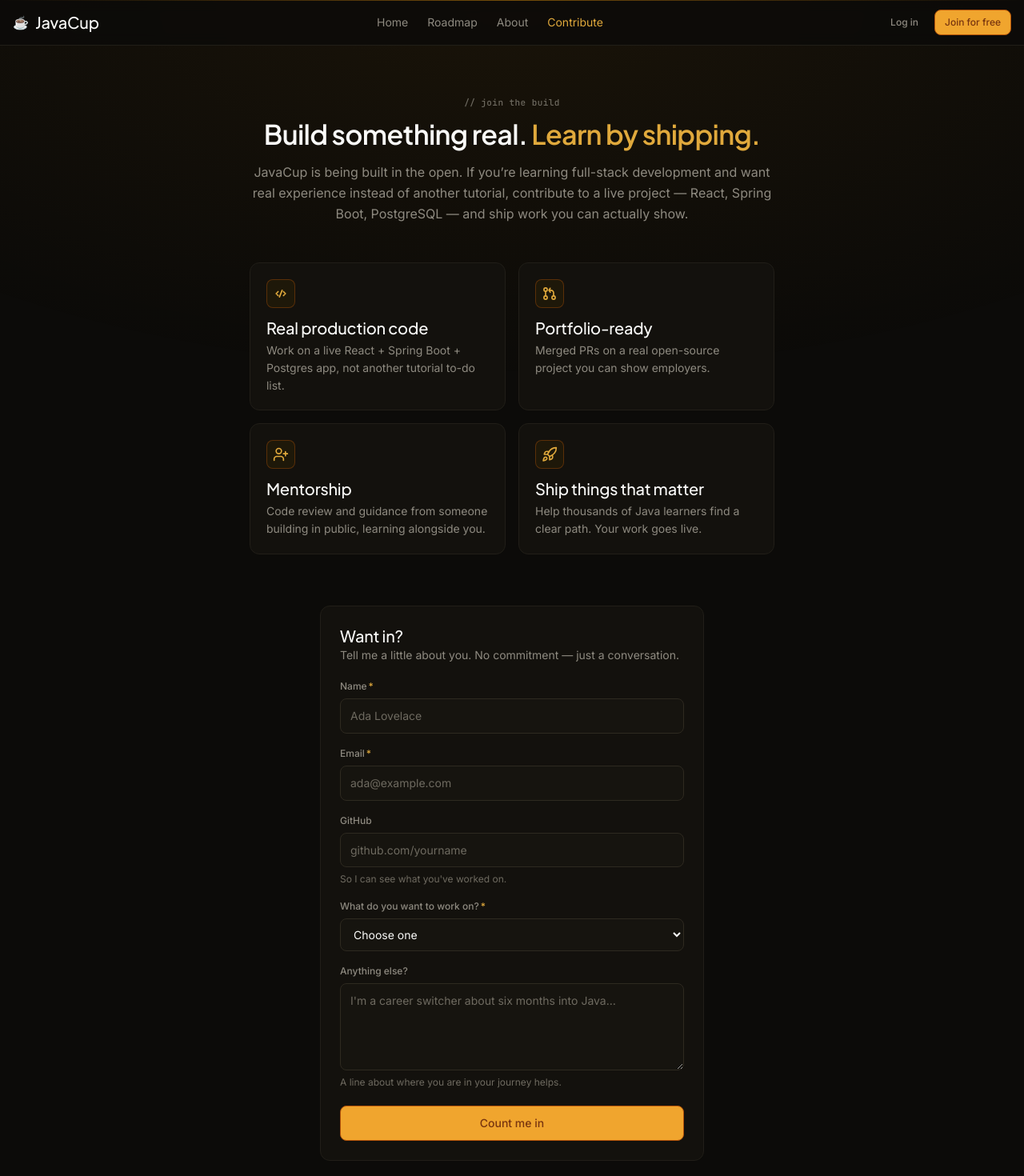
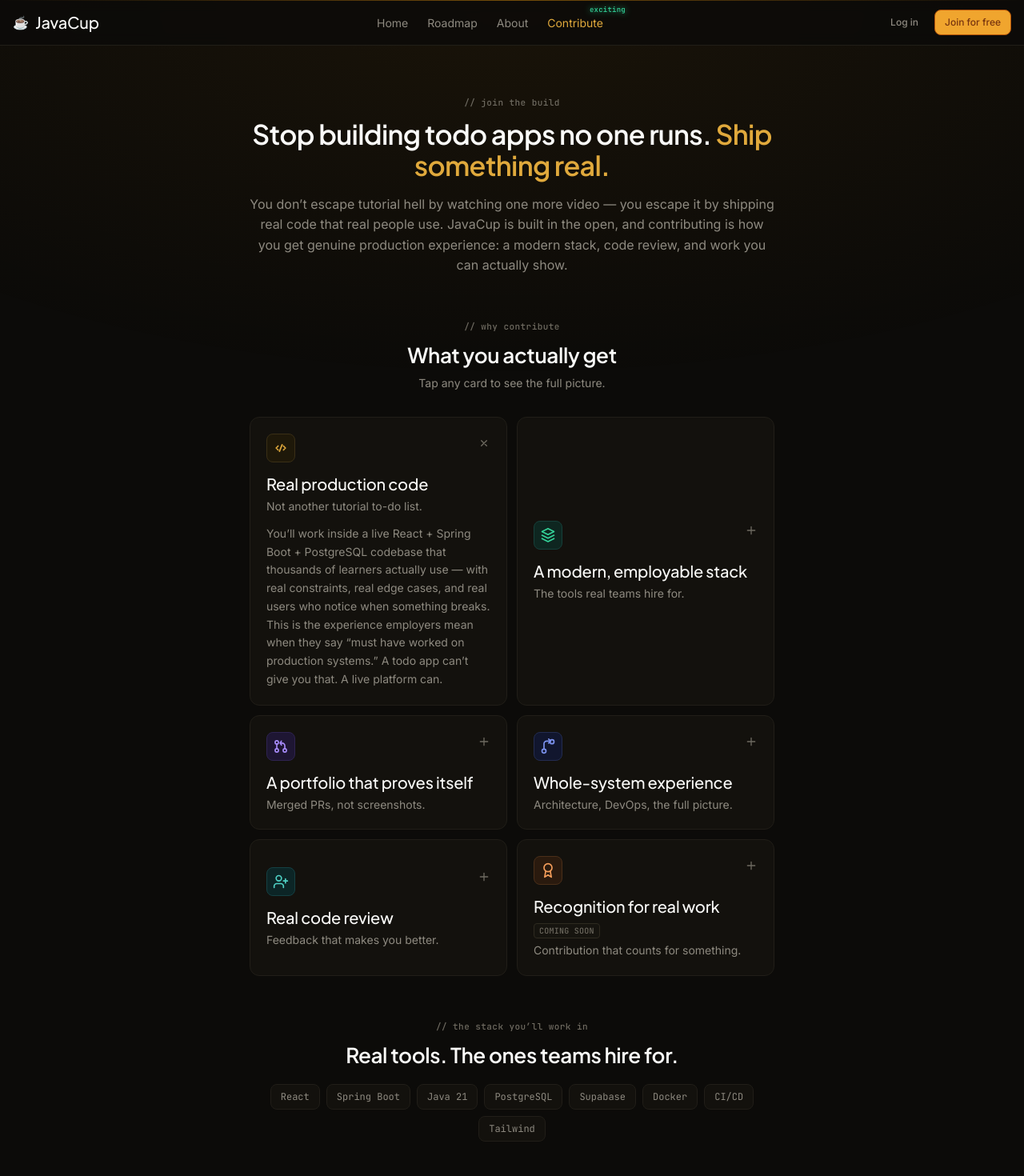
Before and after one commit to SaroshAhmad/javacup, a React (Vite) app in the folder frontend/: page /contribute in a window 1280 px wide. Shown: the top 1470 px of the page at 80% size. Built offline with nearby package versions, Linux system fonts and the light colour scheme.

Commit message:
Contribute page revamp + exciting badge; add ADR 0006 (contributor recognition)

```diff
--- a/frontend/src/components/layout/Footer.jsx
+++ b/frontend/src/components/layout/Footer.jsx
@@ -15,7 +15,7 @@
   {
     heading: 'Community',
     links: [
-      { label: 'Contribute', to: '/contribute' },
+      { label: 'Contribute', to: '/contribute', badge: 'exciting' },
       { label: 'Guidelines', to: '/guidelines' },
     ],
   },
@@ -47,12 +47,22 @@
                 <ul className="mt-3 flex flex-col gap-2">
                   {col.links.map((l) => (
                     <li key={l.label}>
+                      <span className="relative inline-block">
                         <Link
                           to={l.to}
                           className="text-body-md text-text-secondary transition-colors duration-150 hover:text-text-primary"
                         >
                           {l.label}
                         </Link>
+                        {l.badge ? (
+                          <span
+                            className="pointer-events-none absolute -top-2.5 -right-7 animate-badge-pulse font-mono text-[9px] font-medium tracking-wide text-success-bright"
+                            aria-hidden="true"
+                          >
+                            {l.badge}
+                          </span>
+                        ) : null}
+                      </span>
                     </li>
                   ))}
                 </ul>
--- a/frontend/src/components/layout/Navbar.jsx
+++ b/frontend/src/components/layout/Navbar.jsx
@@ -9,12 +9,16 @@
  * logged-in state (profile menu / avatar) is marked below so it slots in cleanly.
  *
  * Desktop: logo · nav links · auth CTAs. Mobile: logo · hamburger → dropdown panel.
+ *
+ * One link (Contribute) carries a small pulsing green "exciting" label to draw
+ * attention to contributor recruitment. Positioned above-right on desktop, inline on
+ * the mobile menu so it never overlaps stacked rows.
  */
 const NAV_LINKS = [
   { to: '/', label: 'Home', end: true },
   { to: '/roadmap', label: 'Roadmap' },
   { to: '/about', label: 'About' },
-  { to: '/contribute', label: 'Contribute' },
+  { to: '/contribute', label: 'Contribute', badge: 'exciting' },
 ];
 
 function navLinkClass({ isActive }) {
@@ -57,9 +61,19 @@
         {/* Desktop nav */}
         <div className="hidden items-center gap-6 md:flex">
           {NAV_LINKS.map((l) => (
-            <NavLink key={l.to} to={l.to} end={l.end} className={navLinkClass}>
-              {l.label}
-            </NavLink>
+            <span key={l.to} className="relative">
+              <NavLink to={l.to} end={l.end} className={navLinkClass}>
+                {l.label}
+              </NavLink>
+              {l.badge ? (
+                <span
+                  className="pointer-events-none absolute -top-2.5 -right-7 animate-badge-pulse font-mono text-[9px] font-medium tracking-wide text-success-bright"
+                  aria-hidden="true"
+                >
+                  {l.badge}
+                </span>
+              ) : null}
+            </span>
           ))}
         </div>
 
@@ -96,11 +110,16 @@
                 end={l.end}
                 onClick={() => setOpen(false)}
                 className={({ isActive }) =>
-                  'rounded-md px-3 py-2 text-body-md transition-colors duration-150 ' +
+                  'flex items-center gap-2 rounded-md px-3 py-2 text-body-md transition-colors duration-150 ' +
                   (isActive ? 'bg-raised text-amber-400' : 'text-text-secondary hover:bg-raised hover:text-text-primary')
                 }
               >
                 {l.label}
+                {l.badge ? (
+                  <span className="animate-badge-pulse font-mono text-[10px] font-medium tracking-wide text-success-bright">
+                    {l.badge}
+                  </span>
+                ) : null}
               </NavLink>
             ))}
             <div className="mt-2 flex flex-col gap-2 border-t border-border-subtle pt-3">
--- a/frontend/src/index.css
+++ b/frontend/src/index.css
@@ -167,6 +167,22 @@
   --container-form: 480px;
   --container-modal: 560px;
   --container-hero: 800px;
+
+  --animate-badge-pulse: badge-pulse 1.8s ease-in-out infinite;
+
+  @keyframes badge-pulse {
+
+    0%,
+    100% {
+      opacity: 1;
+      text-shadow: 0 0 8px rgba(52, 211, 153, 0.9);
+    }
+
+    50% {
+      opacity: 0.55;
+      text-shadow: 0 0 3px rgba(52, 211, 153, 0.4);
+    }
+  }
 }
 
 /* -----------------------------------------------------------------
--- a/frontend/src/pages/Contribute.jsx
+++ b/frontend/src/pages/Contribute.jsx
@@ -4,66 +4,168 @@
 import { Field, Input, Textarea, Select } from '../components/ui/Field';
 
 /**
- * Contribute (/contribute) — aspirational "join the build" page.
+ * Contribute (/contribute) — "join the build" page.
  *
- * Custom-UI form with client-side validation, POSTing to Web3Forms (no backend of our
- * own): Web3Forms stores the submission, emails it, and runs spam protection.
+ * Two-way pitch: what a contributor GAINS (escape tutorial hell, real production
+ * experience, modern stack, portfolio, recognition) as well as what they give.
+ *
+ * Sections:
+ *   1. Hero — reframed around the contributor's gain
+ *   2. Why contribute — six expanding cards (tap/click to reveal full detail)
+ *   3. The stack — explicit, employable tech shown as tokens
+ *   4. Form — custom UI, client-side validation, POSTs to Web3Forms (unchanged)
  *
  * SETUP: replace WEB3FORMS_ACCESS_KEY with the key from web3forms.com.
  */
 const WEB3FORMS_ACCESS_KEY = 'YOUR_WEB3FORMS_ACCESS_KEY_HERE';
 const WEB3FORMS_ENDPOINT = 'https://api.web3forms.com/submit';
 
-const icons = {
-  code: (
+/* ------------------------------------------------------------------ *
+ * Reasons to contribute — six expanding cards.
+ * Each icon uses a distinct, muted hue from the brand palette (no repeats,
+ * no red). chip = icon background, ring = icon border, fg = icon colour.
+ * ------------------------------------------------------------------ */
+const REASONS = [
+  {
+    key: 'code',
+    color: { chip: 'bg-[#1E1809]', ring: 'border-[#3A2F16]', fg: 'text-[#E0A93C]' },
+    title: 'Real production code',
+    hook: 'Not another tutorial to-do list.',
+    body: 'You’ll work inside a live React + Spring Boot + PostgreSQL codebase that thousands of learners actually use — with real constraints, real edge cases, and real users who notice when something breaks. This is the experience employers mean when they say “must have worked on production systems.” A todo app can’t give you that. A live platform can.',
+    icon: (
       <svg viewBox="0 0 24 24" fill="none" stroke="currentColor" strokeWidth="2" strokeLinecap="round" strokeLinejoin="round" className="h-5 w-5" aria-hidden="true">
         <path d="m8 9-3 3 3 3" /><path d="m16 9 3 3-3 3" /><path d="m14 7-4 10" />
       </svg>
     ),
-  pr: (
+  },
+  {
+    key: 'stack',
+    color: { chip: 'bg-[#0E2620]', ring: 'border-[#16403A]', fg: 'text-[#34D399]' },
+    title: 'A modern, employable stack',
+    hook: 'The tools real teams hire for.',
+    body: 'React, Spring Boot, PostgreSQL, Supabase auth, Docker, CI/CD on every push. You won’t just read about these — you’ll use them together the way an actual engineering team does. Learning one tool in isolation is easy; wiring them into one working system is the skill that gets you hired. That’s the part tutorials skip and this gives you.',
+    icon: (
+      <svg viewBox="0 0 24 24" fill="none" stroke="currentColor" strokeWidth="2" strokeLinecap="round" strokeLinejoin="round" className="h-5 w-5" aria-hidden="true">
+        <path d="m12 2 9 4.5-9 4.5-9-4.5L12 2Z" /><path d="m3 12 9 4.5 9-4.5" /><path d="m3 17 9 4.5 9-4.5" />
+      </svg>
+    ),
+  },
+  {
+    key: 'portfolio',
+    color: { chip: 'bg-[#1E1633]', ring: 'border-[#2E2350]', fg: 'text-[#A78BFA]' },
+    title: 'A portfolio that proves itself',
+    hook: 'Merged PRs, not screenshots.',
+    body: 'Every contribution is a public, permanent record: a real pull request, reviewed and merged into a real product, with your name on it. When an interviewer asks “what have you built?”, you send a link to live code running in production — not a screenshot of a course certificate. That’s the single most convincing thing a junior developer can show, and most don’t have it.',
+    icon: (
       <svg viewBox="0 0 24 24" fill="none" stroke="currentColor" strokeWidth="2" strokeLinecap="round" strokeLinejoin="round" className="h-5 w-5" aria-hidden="true">
         <circle cx="6" cy="6" r="2.5" /><circle cx="6" cy="18" r="2.5" /><path d="M6 8.5v7" />
         <circle cx="18" cy="18" r="2.5" /><path d="M18 15.5V11a4 4 0 0 0-4-4h-2.5" /><path d="m13 4-2 3 2 3" />
       </svg>
     ),
-  mentor: (
+  },
+  {
+    key: 'system',
+    color: { chip: 'bg-[#11162E]', ring: 'border-[#232C50]', fg: 'text-[#7C93F0]' },
+    title: 'Whole-system experience',
+    hook: 'Architecture, DevOps, the full picture.',
+    body: 'There’s far more here than writing components. Database design, API contracts, authentication, deployment pipelines, performance, system architecture — and a roadmap of features that’ll keep growing for years. You can go deep on the part you love or stretch into areas you’ve never touched. Few junior developers ever see a whole system end to end. Here, that’s the default.',
+    icon: (
+      <svg viewBox="0 0 24 24" fill="none" stroke="currentColor" strokeWidth="2" strokeLinecap="round" strokeLinejoin="round" className="h-5 w-5" aria-hidden="true">
+        <circle cx="6" cy="19" r="3" /><circle cx="18" cy="5" r="3" /><path d="M6 16V8a4 4 0 0 1 4-4h4" /><path d="m13 1 3 3-3 3" />
+      </svg>
+    ),
+  },
+  {
+    key: 'review',
+    color: { chip: 'bg-[#0C2526]', ring: 'border-[#154043]', fg: 'text-[#4FD1C5]' },
+    title: 'Real code review',
+    hook: 'Feedback that makes you better.',
+    body: 'Your code gets read, questioned, and improved — the way it would on a real team. You’ll learn why one approach beats another, how to write code others can maintain, and how to take feedback without taking it personally. This is built in the open alongside other learners, so you’re never doing it alone. Honest review is the fastest way to level up, and it’s exactly what solo tutorial-watching can never give you.',
+    icon: (
       <svg viewBox="0 0 24 24" fill="none" stroke="currentColor" strokeWidth="2" strokeLinecap="round" strokeLinejoin="round" className="h-5 w-5" aria-hidden="true">
         <path d="M16 21v-2a4 4 0 0 0-4-4H6a4 4 0 0 0-4 4v2" /><circle cx="9" cy="7" r="4" />
         <path d="M19 8v6M22 11h-6" />
       </svg>
     ),
-  rocket: (
+  },
+  {
+    key: 'recognition',
+    color: { chip: 'bg-[#2A1A0E]', ring: 'border-[#4A2F19]', fg: 'text-[#F59E5B]' },
+    title: 'Recognition for real work',
+    hook: 'Contribution that counts for something.',
+    soon: true,
+    body: 'As JavaCup grows, contributors who ship meaningful work will be recognised for it — with profile badges that reflect what you’ve built, and verifiable certificates that state exactly what you contributed and when. We’re building this carefully so it actually means something to an employer, not a participation sticker. It’s not live yet — but early contributors are the ones it’ll matter most for.',
+    icon: (
       <svg viewBox="0 0 24 24" fill="none" stroke="currentColor" strokeWidth="2" strokeLinecap="round" strokeLinejoin="round" className="h-5 w-5" aria-hidden="true">
-      <path d="M4.5 16.5c-1.5 1.26-2 5-2 5s3.74-.5 5-2c.71-.84.7-2.13-.09-2.91a2.18 2.18 0 0 0-2.91-.09z" />
-      <path d="m12 15-3-3a22 22 0 0 1 2-3.95A12.88 12.88 0 0 1 22 2c0 2.72-.78 7.5-6 11a22.35 22.35 0 0 1-4 2z" />
-      <path d="M9 12H4s.55-3.03 2-4c1.62-1.08 5 0 5 0M12 15v5s3.03-.55 4-2c1.08-1.62 0-5 0-5" />
+        <circle cx="12" cy="8" r="6" /><path d="M15.5 13.5 17 22l-5-3-5 3 1.5-8.5" />
       </svg>
     ),
-};
+  },
+];
 
-const perks = [
-  ['code', 'Real production code', 'Work on a live React + Spring Boot + Postgres app, not another tutorial to-do list.'],
-  ['pr', 'Portfolio-ready', 'Merged PRs on a real open-source project you can show employers.'],
-  ['mentor', 'Mentorship', 'Code review and guidance from someone building in public, learning alongside you.'],
-  ['rocket', 'Ship things that matter', 'Help thousands of Java learners find a clear path. Your work goes live.'],
-];
+const STACK = ['React', 'Spring Boot', 'Java 21', 'PostgreSQL', 'Supabase', 'Docker', 'CI/CD', 'Tailwind'];
 
 const EMAIL_RE = /^[^\s@]+@[^\s@]+\.[^\s@]+$/;
 
-/** Validate the raw form values; return a map of field -> error message. */
 function validate(data) {
   const errors = {};
   if (!data.name?.trim()) errors.name = 'Please enter your name.';
   if (!data.email?.trim()) errors.email = 'Please enter your email.';
-  else if (!EMAIL_RE.test(data.email.trim())) errors.email = 'That doesn\u2019t look like a valid email.';
-  if (!data.focus) errors.focus = 'Pick what you\u2019d like to work on.';
+  else if (!EMAIL_RE.test(data.email.trim())) errors.email = 'That doesn’t look like a valid email.';
+  if (!data.focus) errors.focus = 'Pick what you’d like to work on.';
   return errors;
+}
+
+/** One expanding reason card. Tap header to toggle; body animates open. */
+function ReasonCard({ reason, open, onToggle }) {
+  return (
+    <Card
+      as="button"
+      onClick={onToggle}
+      className={
+        'w-full text-left transition-colors duration-200 ' +
+        (open ? 'border-amber-400' : 'hover:border-border-strong')
+      }
+      aria-expanded={open}
+    >
+      <div className="flex items-start justify-between gap-3">
+        <div className={`inline-flex h-9 w-9 items-center justify-center rounded-md border ${reason.color.chip} ${reason.color.ring} ${reason.color.fg}`}>
+          {reason.icon}
+        </div>
+        <span className={'mt-1 text-text-muted transition-transform duration-300 ' + (open ? 'rotate-45' : '')} aria-hidden="true">
+          <svg viewBox="0 0 24 24" fill="none" stroke="currentColor" strokeWidth="2" strokeLinecap="round" className="h-4 w-4">
+            <path d="M12 5v14M5 12h14" />
+          </svg>
+        </span>
+      </div>
+
+      <h3 className="mt-3.5 flex flex-wrap items-center gap-2 font-display text-heading-3 text-text-primary">
+        {reason.title}
+        {reason.soon ? (
+          <span className="rounded border border-border-strong bg-raised px-1.5 py-0.5 font-mono text-[10px] font-medium uppercase tracking-wide text-text-muted">
+            coming soon
+          </span>
+        ) : null}
+      </h3>
+      <p className="mt-1 text-body-md text-text-secondary">{reason.hook}</p>
+
+      <div
+        className="grid transition-all duration-300 ease-out"
+        style={{ gridTemplateRows: open ? '1fr' : '0fr' }}
+      >
+        <div className="overflow-hidden">
+          <p className="mt-3 text-body-md leading-relaxed text-text-secondary">{reason.body}</p>
+        </div>
+      </div>
+    </Card>
+  );
 }
 
 export default function Contribute() {
   const [status, setStatus] = useState('idle'); // idle | submitting | success | error
   const [errorMsg, setErrorMsg] = useState('');
   const [fieldErrors, setFieldErrors] = useState({});
+  const [openKey, setOpenKey] = useState('code'); // first card open by default
 
   async function handleSubmit(e) {
     e.preventDefault();
@@ -78,7 +180,6 @@
     const errors = validate(data);
     setFieldErrors(errors);
     if (Object.keys(errors).length > 0) {
-      // focus the first invalid field for keyboard/screen-reader users
       const first = form.querySelector(`[name="${Object.keys(errors)[0]}"]`);
       first?.focus();
       return;
@@ -116,7 +217,6 @@
     }
   }
 
-  /** Clear a field's error as the user corrects it. */
   function clearError(name) {
     setFieldErrors((prev) => {
       if (!prev[name]) return prev;
@@ -128,31 +228,54 @@
 
   return (
     <div className="mx-auto max-w-container px-4 py-16">
-      {/* Vision header */}
+      {/* Hero — reframed around the contributor's gain */}
       <div className="mx-auto max-w-prose text-center">
         <div className="mb-3 font-mono text-mono-label text-text-muted">// join the build</div>
         <h1 className="font-display text-heading-1 text-text-primary">
-          Build something real. <span className="text-amber-400">Learn by shipping.</span>
+          Stop building todo apps no one runs. <span className="text-amber-400">Ship something real.</span>
         </h1>
         <p className="mt-4 text-body-lg text-text-secondary">
-          JavaCup is being built in the open. If you&rsquo;re learning full-stack development
-          and want real experience instead of another tutorial, contribute to a live
-          project &mdash; React, Spring Boot, PostgreSQL &mdash; and ship work you can
-          actually show.
+          You don’t escape tutorial hell by watching one more video — you escape it by
+          shipping real code that real people use. JavaCup is built in the open, and
+          contributing is how you get genuine production experience: a modern stack, code
+          review, and work you can actually show.
         </p>
       </div>
 
-      {/* Perks */}
-      <div className="mx-auto mt-12 grid max-w-prose grid-cols-1 gap-4 sm:grid-cols-2">
-        {perks.map(([icon, title, body]) => (
-          <Card key={title}>
-            <div className="mb-3 inline-flex h-9 w-9 items-center justify-center rounded-md border border-amber-700/40 bg-amber-surface text-amber-400">
-              {icons[icon]}
+      {/* Why contribute — six expanding cards */}
+      <div className="mx-auto mt-14 max-w-prose">
+        <div className="text-center">
+          <div className="font-mono text-mono-label text-text-muted">// why contribute</div>
+          <h2 className="mt-3 font-display text-heading-2 text-text-primary">What you actually get</h2>
+          <p className="mt-2 text-body-md text-text-secondary">Tap any card to see the full picture.</p>
         </div>
-            <h3 className="font-display text-heading-3 text-text-primary">{title}</h3>
-            <p className="mt-1 text-body-md text-text-secondary">{body}</p>
-          </Card>
+
+        <div className="mt-8 grid grid-cols-1 gap-3 sm:grid-cols-2">
+          {REASONS.map((reason) => (
+            <ReasonCard
+              key={reason.key}
+              reason={reason}
+              open={openKey === reason.key}
+              onToggle={() => setOpenKey((k) => (k === reason.key ? null : reason.key))}
+            />
           ))}
+        </div>
+      </div>
+
+      {/* The stack */}
+      <div className="mx-auto mt-14 max-w-prose text-center">
+        <div className="font-mono text-mono-label text-text-muted">// the stack you’ll work in</div>
+        <h2 className="mt-3 font-display text-heading-2 text-text-primary">Real tools. The ones teams hire for.</h2>
+        <div className="mt-5 flex flex-wrap justify-center gap-2">
+          {STACK.map((tech) => (
+            <span
+              key={tech}
+              className="rounded-md border border-border-subtle bg-surface px-3 py-1.5 font-mono text-body-sm text-text-secondary"
+            >
+              {tech}
+            </span>
+          ))}
+        </div>
       </div>
 
       {/* Form */}
@@ -164,9 +287,9 @@
                 <path d="M20 6 9 17l-5-5" />
               </svg>
             </div>
-            <h2 className="font-display text-heading-3 text-text-primary">You&rsquo;re on the list.</h2>
+            <h2 className="font-display text-heading-3 text-text-primary">You’re on the list.</h2>
             <p className="mt-2 text-body-md text-text-secondary">
-              Thanks for wanting to build JavaCup. I&rsquo;ll be in touch about how to get started.
+              Thanks for wanting to build JavaCup. I’ll be in touch about how to get started.
             </p>
           </div>
         ) : (
@@ -174,7 +297,7 @@
             <div className="mb-1">
               <h2 className="font-display text-heading-3 text-text-primary">Want in?</h2>
               <p className="text-body-md text-text-secondary">
-                Tell me a little about you. No commitment &mdash; just a conversation.
+                Tell me a little about you. No commitment — just a conversation.
               </p>
             </div>
 
```
Also changed, not shown: 1 other file (tests, documents, lock files or other folders). Lines whose indentation alone changed are shown as unchanged.
